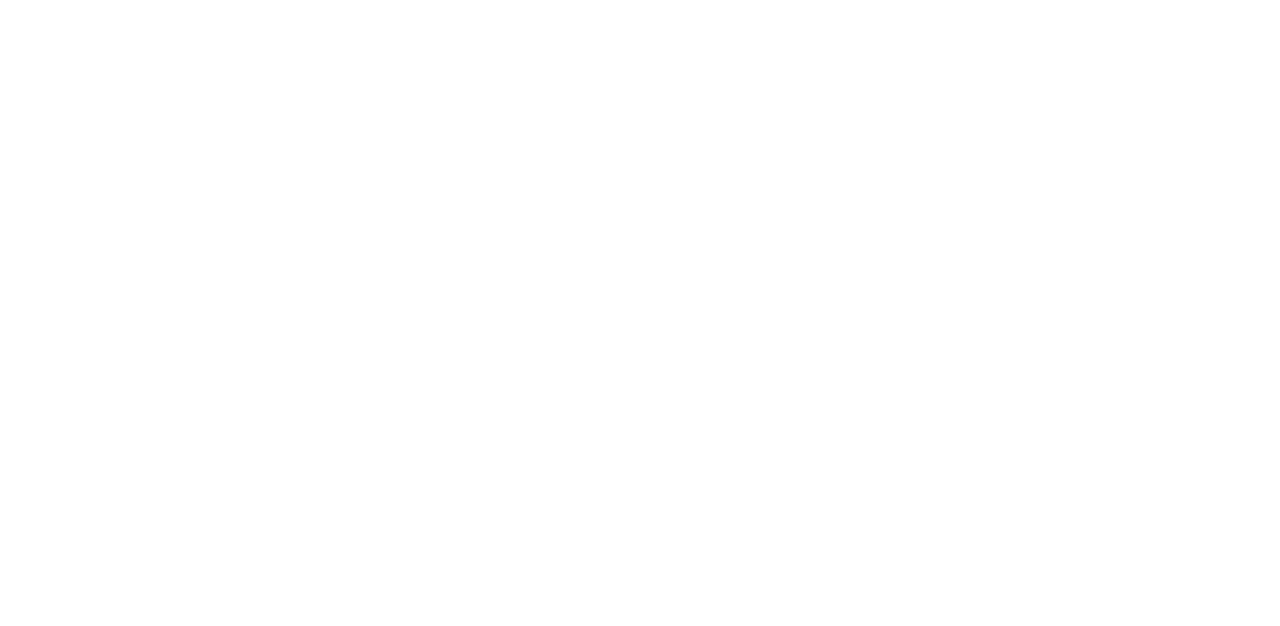
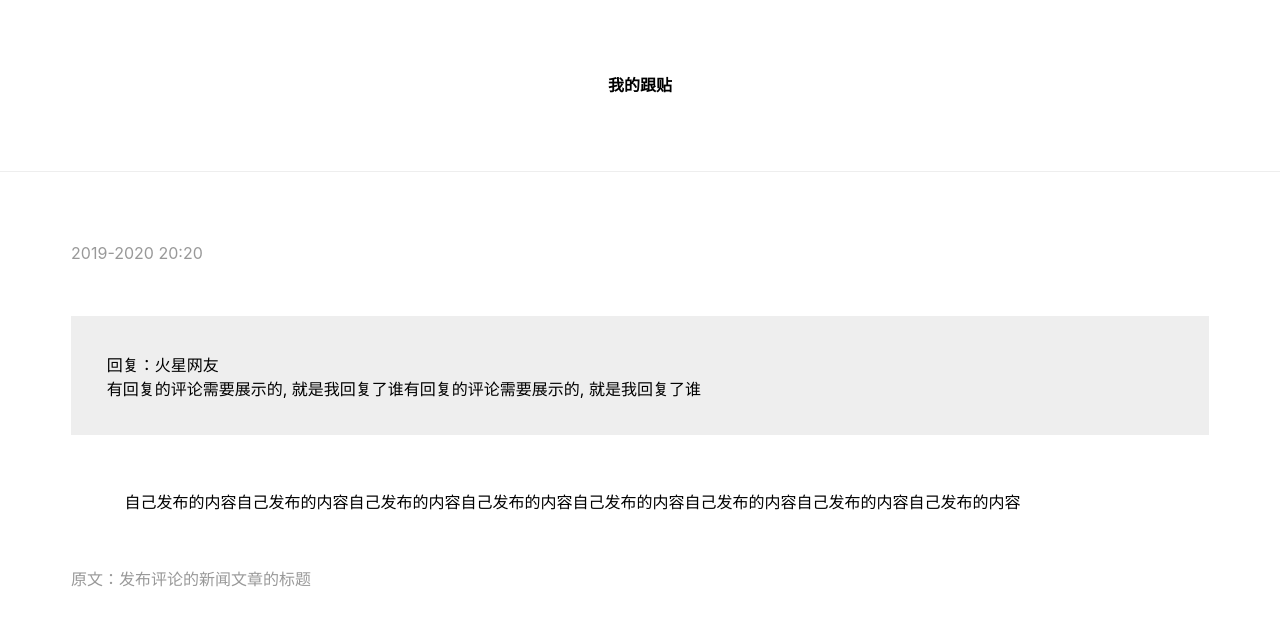
Before and after one commit to 885527051/news, a Vue app: page /comment in a window 1280 px wide. Shown: the top 626 px of the page. Built offline with nearby package versions, Linux system fonts and the light colour scheme; a small style sheet from the web is missing.

Commit message:
跟贴页面静态布局

```diff
--- a/src/router/index.js
+++ b/src/router/index.js
@@ -36,6 +36,11 @@
   path: "/follow",
   component: () => import("@/views/Follow")
  },
+ {
+  //  我的跟贴页
+  path: "/comment",
+  component: () => import("@/views/Comment")
+ },
 ]
 
 const router = new VueRouter({
--- /dev/null
+++ b/src/views/Comment.vue
@@ -0,0 +1,62 @@
+<template>
+  <div>
+    <!-- 我的跟贴 -->
+    <!-- 头部组件 -->
+    <NavigateBar title="我的跟贴" />
+
+    <!-- 要循环的结构 -->
+    <div class="comment-item">
+      <div class="date">2019-2020 20:20</div>
+      <!-- 有回复的评论需要展示的, 就是我回复了谁 -->
+      <div class="parent">
+        <div class="parent-user">回复：火星网友</div>
+        <div class="parent-conter">
+          有回复的评论需要展示的, 就是我回复了谁有回复的评论需要展示的, 就是我回复了谁
+        </div>
+      </div>
+      <!-- 自己发布的内容 -->
+      <div class="comment-content">
+        自己发布的内容自己发布的内容自己发布的内容自己发布的内容自己发布的内容自己发布的内容自己发布的内容自己发布的内容
+      </div>
+      <router-link to="#" class="link-post">
+        原文：发布评论的新闻文章的标题
+      </router-link>
+    </div>
+  </div>
+</template>
+
+<script>
+// 导入头部组件
+import NavigateBar from "@/components/NavigateBar";
+// 转化时间格式组件引入
+import moment from "moment";
+
+export default {
+  // 注册组件
+  components:{
+    NavigateBar
+  }
+
+}
+</script>
+
+<style lang="less" scoped>
+  .comment-item{
+    padding: 20 / 360 * 100vw;
+    border-bottom: 1px #eee solid;
+    .date{
+      color: #999;
+      margin-bottom: 15/ 360 * 100vw;
+    }
+    .parent{
+      padding: 10/ 360 * 100vw;
+      background: #eee;
+    }
+    .comment-content{
+      margin: 15/ 360 * 100vw;
+    }
+    .link-post{
+      color: #999;
+    }
+  }
+</style>
--- a/src/views/Personal.vue
+++ b/src/views/Personal.vue
@@ -51,7 +51,7 @@
       // 组织一个列表按钮栏的数据
       rows:[
         {label:"我的关注",tips:"关注的用户",path:"/follow"},
-        { label: "我的跟帖", tips: "跟帖回复",path:"/comments" },
+        { label: "我的跟帖", tips: "跟帖回复",path:"/comment" },
 				{ label: "我的收藏", tips: "文章视频",path:"/star" },
       ],
       // 个人的详细信息,初始值给一个对象
```
